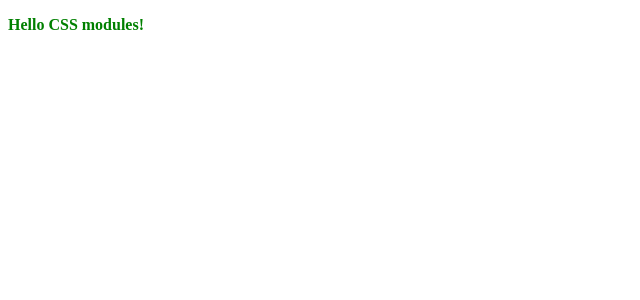
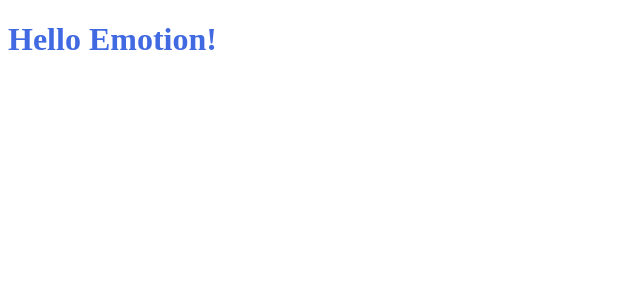
Before and after one commit to lucasmsouza24/react-study, a React (Vite) app: page / in a window 1280 px wide. Shown: the top 300 px of the page, without its empty margins (0-640 px from the left). Built offline with nearby package versions, Linux system fonts and the light colour scheme.

Commit message:
feat: :sparkles: learn about `styled-components` + `emotion`

```diff
--- a/src/App.jsx
+++ b/src/App.jsx
@@ -1,7 +1,7 @@
-import MyComponent from "./topics/03-estilizacao/03-css-modules/MyComponent"
+import AppEmotion from './topics/03-estilizacao/04-styled-component-emotion/emotion/AppEmotion'
 
 function App() {
-  return <MyComponent />
+  return <AppEmotion />
 }
 
 export default App
--- /dev/null
+++ b/src/topics/03-estilizacao/04-styled-component-emotion/emotion/AppEmotion.jsx
@@ -0,0 +1,11 @@
+/** @jsxImportSource @emotion/react */
+import styled from '@emotion/styled';
+
+const Titulo = styled.h1`
+  color: royalblue;
+  font-size: 2rem;
+`;
+
+export default function AppEmotion() {
+  return <Titulo>Hello Emotion!</Titulo>;
+}
```
Also changed, not shown: src/topics/03-estilizacao/04-styled-component-emotion/styled-components/AppStyled.jsx (added, +10 -0 lines).
